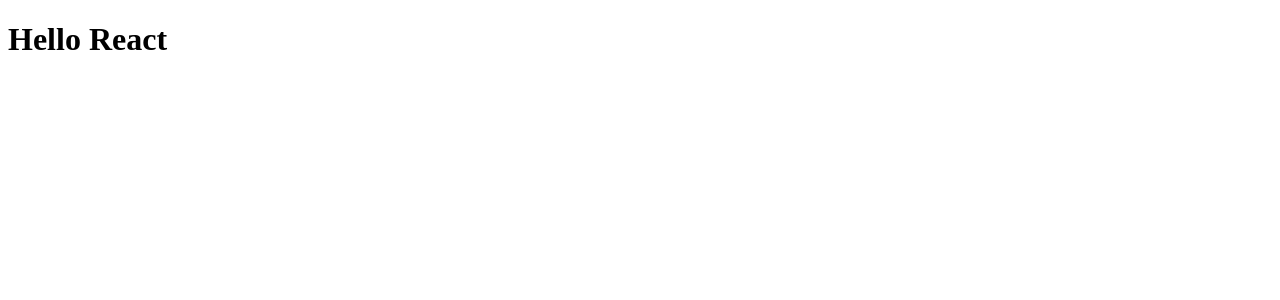
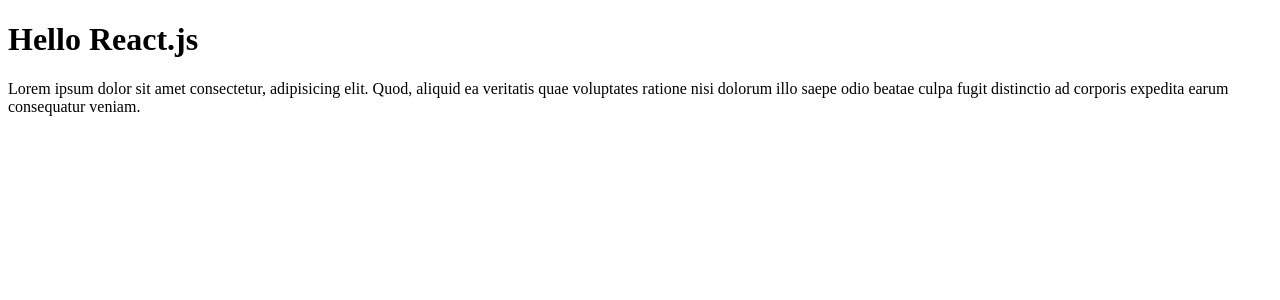
Before and after one commit to a-boyko-krg/shop-react, a React (Create React App) app: page / in a window 1280 px wide. Shown: the top 300 px of the page. Built offline with nearby package versions, Linux system fonts and the light colour scheme.

Commit message:
function declaration

```diff
--- a/src/index.tsx
+++ b/src/index.tsx
@@ -1,15 +1,23 @@
 import React from 'react'
 import ReactDOM from 'react-dom/client'
 
-// JSX
-// const h1 = <h1 id="title" className="test">Hello world</h1>
-
-//без JSX
-const h1 = React.createElement(
-    'h1',
-    { id: 'title', className: 'test' },
-    'Hello React'
-)
+function App() {
+    return (
+        <div>
+            <h1>Hello React.js</h1>
+            <p>
+                Lorem ipsum dolor sit amet consectetur, adipisicing elit. Quod,
+                aliquid ea veritatis quae voluptates ratione nisi dolorum illo
+                saepe odio beatae culpa fugit distinctio ad corporis expedita
+                earum consequatur veniam.
+            </p>
+        </div>
+    )
+}
 
 const root = ReactDOM.createRoot(document.getElementById('root') as HTMLElement)
-root.render(<React.StrictMode>{h1}</React.StrictMode>)
+root.render(
+    <React.StrictMode>
+        <App />
+    </React.StrictMode>
+)
```
